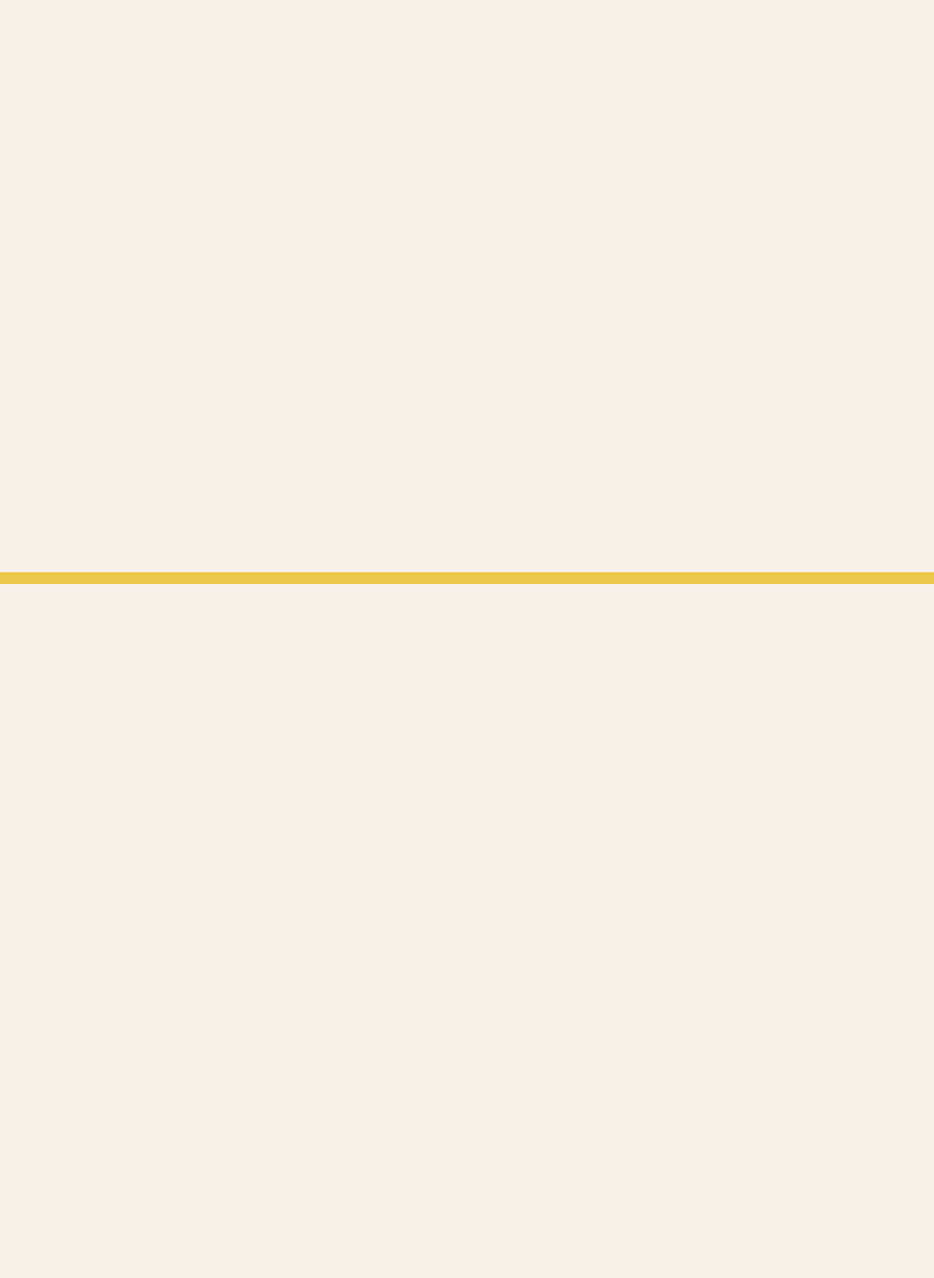
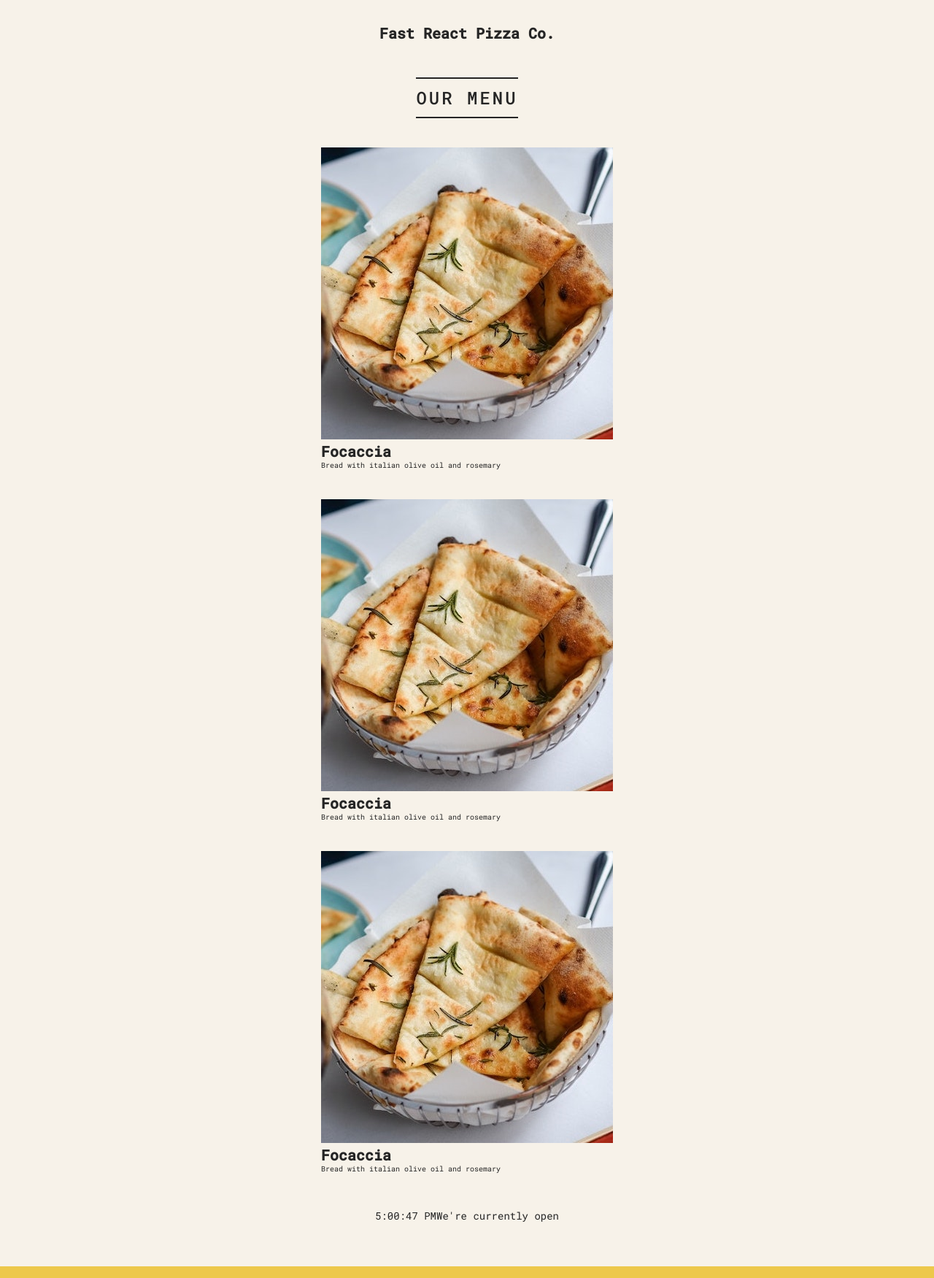
Before and after one commit to AyxanShahbazov/cafe-menu-react, a React (Vite) app: page / in a window 1280 px wide. Shown: the whole page at 73% size. Before the commit the page ends 800 px from the top, so only its background shows below. Built offline with nearby package versions, Linux system fonts and the light colour scheme.

Commit message:
Content and styling applied

```diff
--- a/src/App.jsx
+++ b/src/App.jsx
@@ -1,10 +1,15 @@
 import React from "react"
-import Pizza from "./components/Pizza.jsx"
+import Footer from "./components/Footer.jsx";
+import Menu from "./components/Menu.jsx";
+import Header from "./components/Header.jsx";
+import "./index.css";
 
 function App() {
   return (
-    <div className="App">
-
+    <div className="container">
+      <Header />
+      <Menu />
+      <Footer />
     </div>
   );
 }
--- a/src/components/Footer.jsx
+++ b/src/components/Footer.jsx
@@ -0,0 +1,14 @@
+import React from "react";
+
+const Footer = () => {
+  const hour = new Date().getHours();
+  const isOpen = hour > 8 && hour < 22;
+  console.log(isOpen);
+
+    return <footer className="footer">
+        {new Date().toLocaleTimeString()}
+        We're currently open
+    </footer>;
+};
+
+export default Footer;
--- a/src/components/Header.jsx
+++ b/src/components/Header.jsx
@@ -0,0 +1,18 @@
+import React from "react";
+import "../index.css";
+
+const Header = () => {
+  const style = {
+    color: "red",
+    fontSize: "48px",
+    textTransform: "uppercase",
+  };
+
+  return (
+    <header>
+      <h1 className="header">Fast React Pizza Co.</h1>
+    </header>
+  );
+};
+
+export default Header;
--- a/src/components/Menu.jsx
+++ b/src/components/Menu.jsx
@@ -0,0 +1,16 @@
+import React from 'react'
+import Pizza from './Pizza.jsx'
+import "../index.css";
+
+const Menu = () => {
+    return (
+      <main className="menu">
+        <h2>Our Menu</h2>
+        <Pizza />
+        <Pizza />
+        <Pizza />
+      </main>
+    );
+}
+
+export default Menu
--- a/src/components/Pizza.jsx
+++ b/src/components/Pizza.jsx
@@ -1,6 +1,6 @@
 import React from "react";
 
-export default function Pizza() {
+const Pizza = () => {
   return (
     <div>
       <img src="pizzas/focaccia.jpg" alt="" />
@@ -8,4 +8,6 @@ export default function Pizza() {
       <p>Bread with italian olive oil and rosemary</p>
     </div>
   );
-}
+};
+
+export default Pizza;
```
Lines whose indentation alone changed are shown as unchanged.
